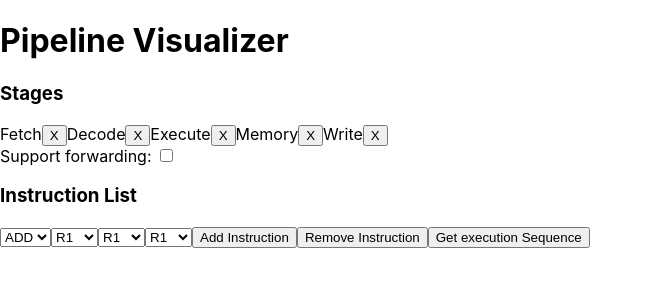
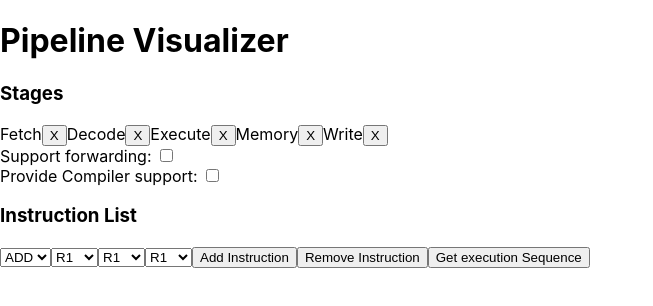
Before and after one commit to hariv/pipeline, a React (Create React App) app: page / in a window 1280 px wide. Shown: the top 306 px of the page, without its empty margins (0-653 px from the left). Built offline with nearby package versions, Linux system fonts and the light colour scheme.

Commit message:
Added placeholder for compiler optimization

```diff
--- a/src/Instruction.js
+++ b/src/Instruction.js
@@ -9,7 +9,8 @@ class Instruction extends Component {
 	this.state = {instructions: [], codeSequence: []};
 
 	this.registerWriteReadGap = props.registerWriteReadGap;
-	this.forwardingSupport = props.forwardingSupport;;
+	this.forwardingSupport = props.forwardingSupport;
+	this.compilerSupport = props.compilerSupport;
 
 	this.opcodeList = [{name: "ADD", type: "ALU"},
 			   {name: "SUB", type: "ALU"},
@@ -94,6 +95,11 @@ class Instruction extends Component {
 	this.insertNOPS(instructionDependencyList);
     }
 
+    scheduleCode(executionSequence, instructionDependencyList) {
+	console.log(instructionDependencyList);
+	console.log(executionSequence);
+    }
+
     insertNOPS(instructionDependencyList) {
 
 	let executionSequence = [], i, j, k, earlierInstruction, laterInstruction, numNops = 0;
@@ -113,6 +119,8 @@ class Instruction extends Component {
 		    executionSequence.push("NOPS");
 	    }
 	}
+	if(this.compilerSupport)
+	    this.scheduleCode(executionSequence, instructionDependencyList);
 	this.setState({codeSequence: executionSequence});
 
     }
@@ -132,6 +140,7 @@ class Instruction extends Component {
 
     componentWillReceiveProps(props) {
 	this.forwardingSupport = props.forwardingSupport;
+	this.compilerSupport = props.compilerSupport;
 	this.getExecutionSequence();
     }
 
--- a/src/Pipeline.js
+++ b/src/Pipeline.js
@@ -6,12 +6,17 @@ class Pipeline extends Component {
 
     constructor(props) {
 	super(props);
-	this.state = {stages: props.stages, forwardingSupport: false};
+	this.state = {stages: props.stages, forwardingSupport: false, compilerSupport: false};
 	this.toggleForwardingSupport = this.toggleForwardingSupport.bind(this);
+	this.toggleCompilerSupport = this.toggleCompilerSupport.bind(this);
     }
 
     toggleForwardingSupport() {
 	this.setState({forwardingSupport: !this.state.forwardingSupport});
+    }
+
+    toggleCompilerSupport() {
+	this.setState({compilerSupport: !this.state.compilerSupport});
     }
 
     render() {
@@ -31,8 +36,9 @@ class Pipeline extends Component {
 		<h3 className="stageHeading">Stages</h3>
 		    {stageComponents}
 		<br />
-		Support forwarding: <input type="checkbox" onClick={this.toggleForwardingSupport} />
-		<Instruction forwardingSupport={this.state.forwardingSupport} registerWriteReadGap={registerWriteReadGap} />
+		Support forwarding: <input type="checkbox" onClick={this.toggleForwardingSupport} /><br />
+		Provide Compiler support: <input type="checkbox" onClick={this.toggleCompilerSupport} />
+		<Instruction forwardingSupport={this.state.forwardingSupport} compilerSupport={this.state.compilerSupport} registerWriteReadGap={registerWriteReadGap} />
 		</header>
 		</div>
 		);
```
